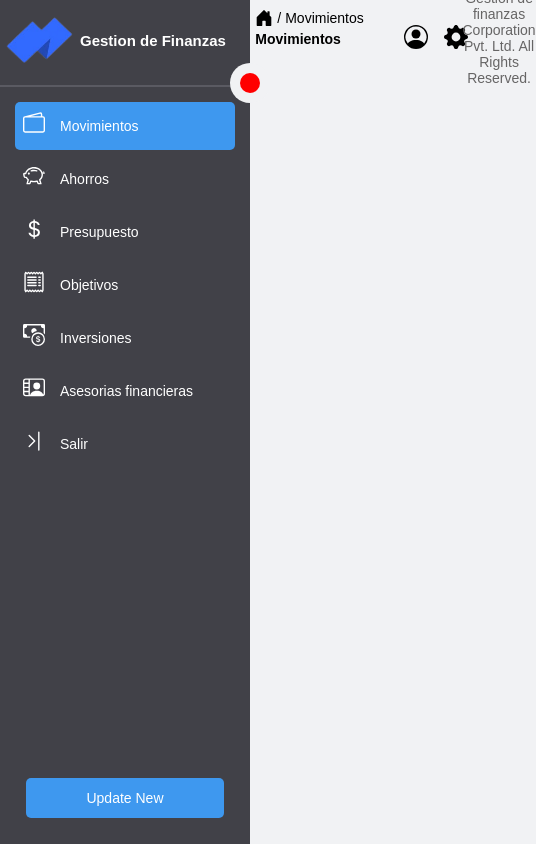
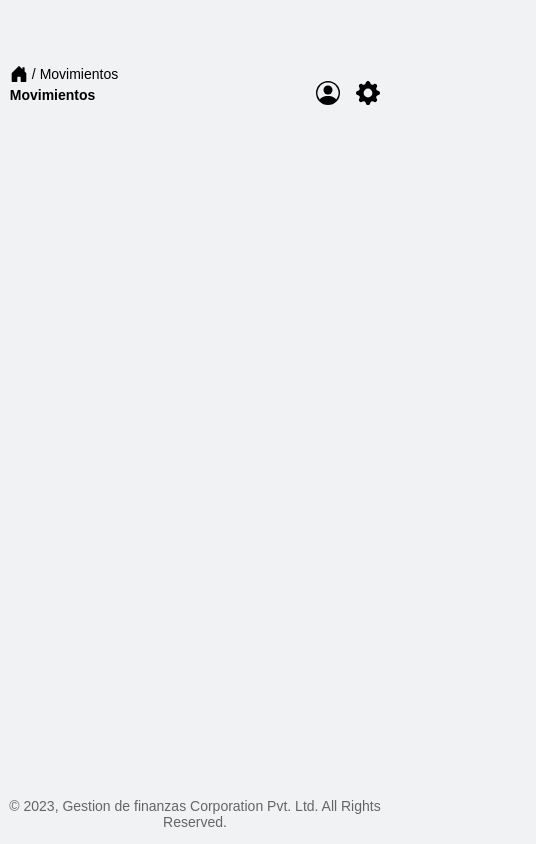
Before and after one commit to Grupo4-SIT/FrontEnd_Estufinance, an Angular app in the folder client-finance-app-main/: page /dashboard in a window 390 px wide. Shown: the whole page, 536 px wide, since content can reach past the window. Built offline with nearby package versions, Linux system fonts and the light colour scheme; a web font is replaced by a local one.

Commit message:
Culminación del commit anterior + responsive dashboard

```diff
--- a/client-finance-app-main/src/app/auth/pages/auth/auth.component.scss
+++ b/client-finance-app-main/src/app/auth/pages/auth/auth.component.scss
@@ -1,7 +1,6 @@
 .contenedor {
   width: 100%;
-  height: calc(100vh - 60px);
-  background-color: #FAFBFC;
+  height: calc(100vh - 120px);
   position: relative;
   z-index: 10;
 }
@@ -12,31 +11,27 @@
   position: fixed;
   top: 0;
   z-index: -10;
-  display: none;
 
   img {
-    width: 340px;
-    height: 400px;
-    object-fit: contain;
+    width: 48%;
+    height: 60%;
     position: absolute;
     bottom: 0;
   }
 }
 
 .contenedor__formulario-imgder {
+  position: fixed;
   width: 50%;
   height: 100%;
-  position: fixed;
   top: 0;
   right: 0;
   z-index: -10;
-  display: none;
 
   img {
-    width: 340px;
-    height: 400px;
-    object-fit: contain;
     position: absolute;
+    width: 48%;
+    height: 60%;
     right: 0;
     bottom: 0;
   }
@@ -47,64 +42,3 @@
     padding: 30px 0px;
   }
 }
-
-@media screen and (min-width: 800px) {
-  .contenedor__formulario-imgizq {
-    display: block;
-
-    img {
-      width: 200px;
-      height: 300px;
-      bottom: -60px;
-    }
-  }
-
-  .contenedor__formulario-imgder {
-    display: block;
-
-    img {
-      width: 200px;
-      height: 300px;
-      bottom: -50px;
-    }
-  }
-
-  .contenedor__formulario {
-    width: 360px;
-    height: auto;
-
-  }
-}
-
-@media screen and (min-width: 1000px) {
-  .contenedor__formulario-imgizq {
-    img {
-      width: 320px;
-      height: 400px;
-    }
-  }
-
-  .contenedor__formulario-imgder {
-    img {
-      width: 320px;
-      height: 400px;
-
-    }
-  }
-}
-
-@media screen and (min-width: 1200px) {
-  .contenedor__formulario-imgizq {
-    img {
-      width: 410px;
-      height: 480px;
-    }
-  }
-
-  .contenedor__formulario-imgder {
-    img {
-      width: 410px;
-      height: 480px;
-    }
-  }
-}
--- a/client-finance-app-main/src/app/dashboard/dashboard/dashboard.component.html
+++ b/client-finance-app-main/src/app/dashboard/dashboard/dashboard.component.html
@@ -1,5 +1,16 @@
+<!-- data-aos="zoom-in" data-aos-delay="300" data-aos-duration="500" -->
+<aside [ngClass]="estadoMenuDesplegable == 'block' ? '' : ''" [ngStyle]="{ 'display': estadoMenuDesplegable }">
+  <app-sidebar [estado]="estadoMenuDesplegable" (estadoDesplegarMenu)="escucharEstadoDesplegarMenu($event)"></app-sidebar>
+</aside>
+
 <div class="contenedor__dashboard">
-  <app-sidebar></app-sidebar>
-  <app-navbar></app-navbar>
-  <app-footer></app-footer>
+  <header [ngClass]="{ 'sticky': isSticky }">
+    <app-navbar [estado]="estadoMenuDesplegable" (estadoDesplegarMenu)="escucharEstadoDesplegarMenu($event)"></app-navbar>
+  </header>
+  <main>
+
+  </main>
+  <footer>
+    <app-footer></app-footer>
+  </footer>
 </div>
--- a/client-finance-app-main/src/app/dashboard/dashboard/dashboard.component.scss
+++ b/client-finance-app-main/src/app/dashboard/dashboard/dashboard.component.scss
@@ -1,4 +1,58 @@
-div.contenedor__dashboard{
+div.contenedor__dashboard {
   display: flex;
+  flex-direction: column;
+  align-items: flex-start;
+  min-height: 100vh;
   margin-bottom: -60px;
 }
+aside{
+  display: none;
+  position: fixed;
+  left: 0;
+  z-index: 20;
+}
+
+header {
+  margin-top: 4rem;
+  width: 100%;
+  position: sticky;
+  top: 4rem; /* ajustar este valor según sea necesario */
+  background-color: transparent;
+  transition: all 0.5s ease-in-out;
+  border-radius: 20px;
+
+  padding: 1.6rem 0rem;
+}
+
+header.sticky {
+  background-color: rgba(0, 0, 0, 0.049);
+  transform: translateY(-0.5rem);
+  z-index: 10;
+}
+main {
+  width: 100%;
+}
+
+footer {
+  width: 100%;
+  position: absolute;
+  right: 0;
+  bottom: 0;
+}
+@media screen and (min-width: 1200px) {
+  div.contenedor__dashboard {
+    align-items: end;
+  }
+  aside{
+    display: block;
+  }
+  header {
+    width: calc(100vw - 340px);
+  }
+  main {
+    width: calc(100vw - 340px);
+  }
+  footer {
+    width: calc(100vw - 340px);
+  }
+}
--- a/client-finance-app-main/src/app/dashboard/dashboard/dashboard.component.ts
+++ b/client-finance-app-main/src/app/dashboard/dashboard/dashboard.component.ts
@@ -1,10 +1,42 @@
-import { Component } from '@angular/core';
+import { Component, HostListener, OnInit } from '@angular/core';
 
 @Component({
   selector: 'app-dashboard',
   templateUrl: './dashboard.component.html',
   styleUrls: ['./dashboard.component.scss']
 })
-export class DashboardComponent {
+export class DashboardComponent implements OnInit{
+  estadoMenuDesplegable: string = "none";
+  isSticky: boolean = false;
+  screenWidth!: number;
 
+  ngOnInit() {
+    // Calcula el tamaño de la ventana y aplica el estado del menú desplegable
+    this.screenWidth = window.innerWidth;
+    if(this.screenWidth > 998){
+      this.estadoMenuDesplegable = "block";
+    }
+  }
+
+  @HostListener('window:scroll', ['$event'])
+  checkScroll() {
+    const scrollPosition = window.pageYOffset;
+    if (scrollPosition >= 160) {
+      this.isSticky = true;
+    } else {
+      this.isSticky = false;
+    }
+  }
+
+  @HostListener('window:resize', ['$event'])
+  onResize(event: any) {
+    this.screenWidth = window.innerWidth;
+    if(this.screenWidth > 998){
+      this.estadoMenuDesplegable = "block";
+    }
+  }
+  escucharEstadoDesplegarMenu(event: string): void{
+    this.estadoMenuDesplegable = event;
+    console.log(this.estadoMenuDesplegable)
+  }
 }
```
